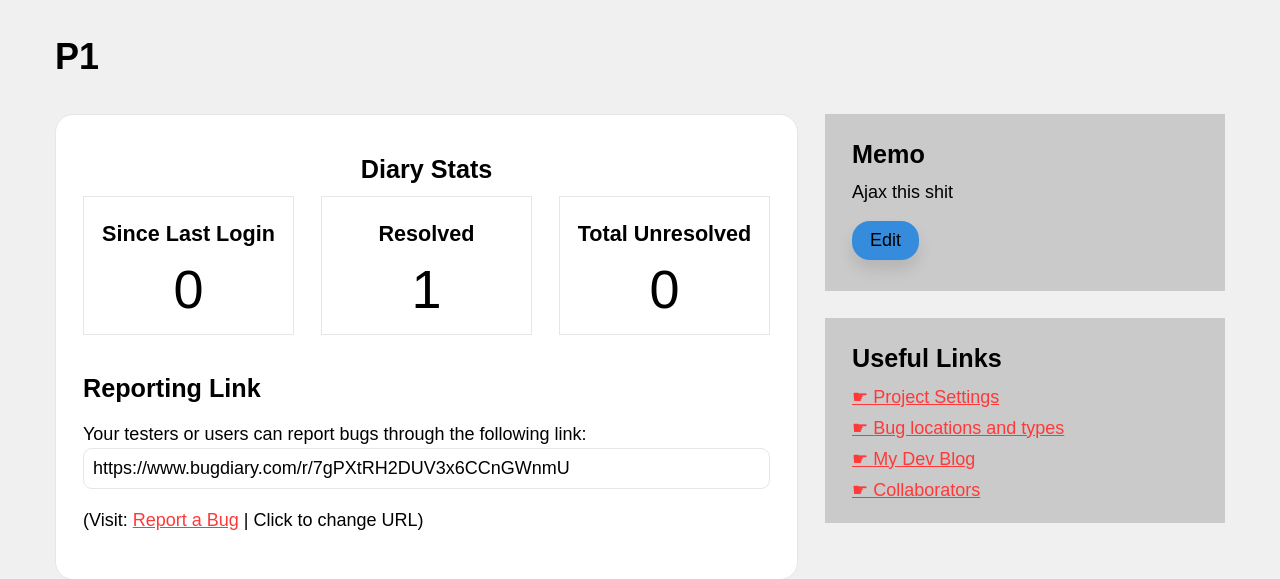
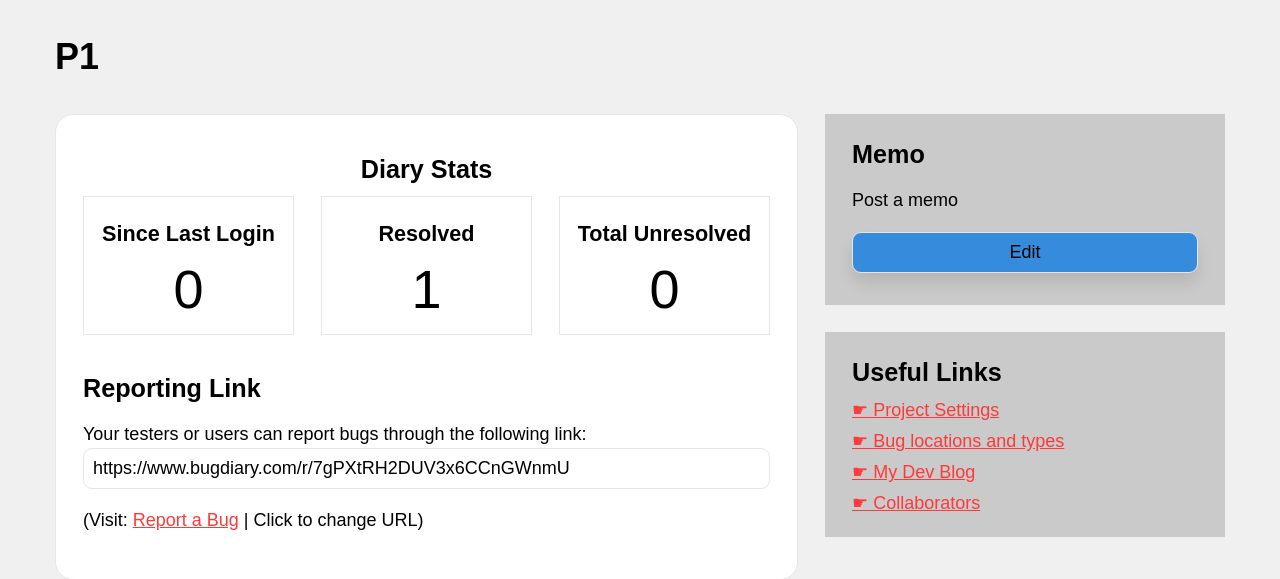
Before and after one commit to daryl-sen/bugdiary, a Flask app: a page that uses application/projects/templates/projects/dashboard.html in a window 1280 px wide. Shown: the part 105-684 px from the top of the page. Run offline with Flask 2, Linux system fonts and the light colour scheme; a user stored in the database is signed in; data comes from the database, SQL or seed files in the repository; both versions use the stored data as it was after the commit.

Commit message:
Added ajax memo

```diff
--- a/application/projects/templates/projects/dashboard.html
+++ b/application/projects/templates/projects/dashboard.html
@@ -61,9 +61,54 @@
     <aside>
         <div class="sidebar-block bg-gray">
             <h3>Memo</h3>
-            Ajax this shit
-            <br>
-            <a class="button-secondary rounded shadowed">Edit</a>
+            <p class="linebreak" id="memo-content">{{ project.memo }}</p>
+            <div id="memo-editor" class="hidden">
+                <textarea id="memo-new-content">{{ project.memo }}</textarea>
+            </div>
+            <button id="memo-edit-button" type="button" class="button-secondary rounded shadowed button-styled" onclick="edit_memo()">Edit</button type="button">
+            <button id="memo-save-button" type="button" class="button-primary rounded shadowed button-styled hidden" onclick="save_memo('{{project.id}}');edit_memo()">Save</button type="button">
+
+            <script>
+                function edit_memo() {
+                    toggleElement('memo-content');
+                    toggleElement('memo-editor');
+                    toggleElement('memo-edit-button');
+                    toggleElement('memo-save-button');
+                }
+
+
+
+                function save_memo(project_id) {
+                    var instructions = {
+                        project: project_id,
+                        content: document.getElementById('memo-new-content').value
+                    };
+                    // console.log(instructions);
+
+
+                    fetch(`{{ url_for('projects.memo') }}`, {
+                        method: "POST",
+                        credentials: "include",
+                        body: JSON.stringify(instructions),
+                        cache: "no-cache",
+                        headers: new Headers({
+                            "content-type": "application/json"
+                        })
+                    })
+                    .then(function(response) {
+                    if (response.status !== 200) {
+                        alert(`Looks like there was a problem. Status code: ${response.status}`);
+                        return;
+                    }
+                    response.json().then(function(data) {
+                        document.getElementById('memo-content').innerHTML = data['result'];
+                    });
+                    })
+                    .catch(function(error) {
+                        alert("Fetch error: " + error);
+                    });
+                }
+            </script>
         </div>
 
         <div class="sidebar-block bg-gray">
--- a/application/projects/views.py
+++ b/application/projects/views.py
@@ -260,6 +260,9 @@
         db.session.commit()
         flash(f'Your Bug Diary for "{target_project.name}" has been deleted.')
         return redirect(url_for('users.dashboard'))
+    else:
+        flash('Only the owner of this Bug Diary can delete it.')
+        return redirect(url_for('users.dashboard'))
 
 
 
@@ -308,3 +311,17 @@
 
     resp = make_response(jsonify({'result': 'Action sucessful'}),200)
     return resp
+
+
+@projects.route('/memo', methods = ['post'])
+@login_required
+def memo():
+    received = request.get_json()
+    print(received)
+    target_project = Projects.query.get(received['project'])
+
+    target_project.memo = received['content']
+    db.session.commit()
+
+    resp = make_response(jsonify({'result': target_project.memo}), 200)
+    return resp
```
Also changed, not shown: application/models.py (+7 -0 lines), migrations/versions/0c5817f69207_.py (renamed from migrations/versions/1a130ce5b8e5_.py, +13 -3 lines), application/data.sqlite.
